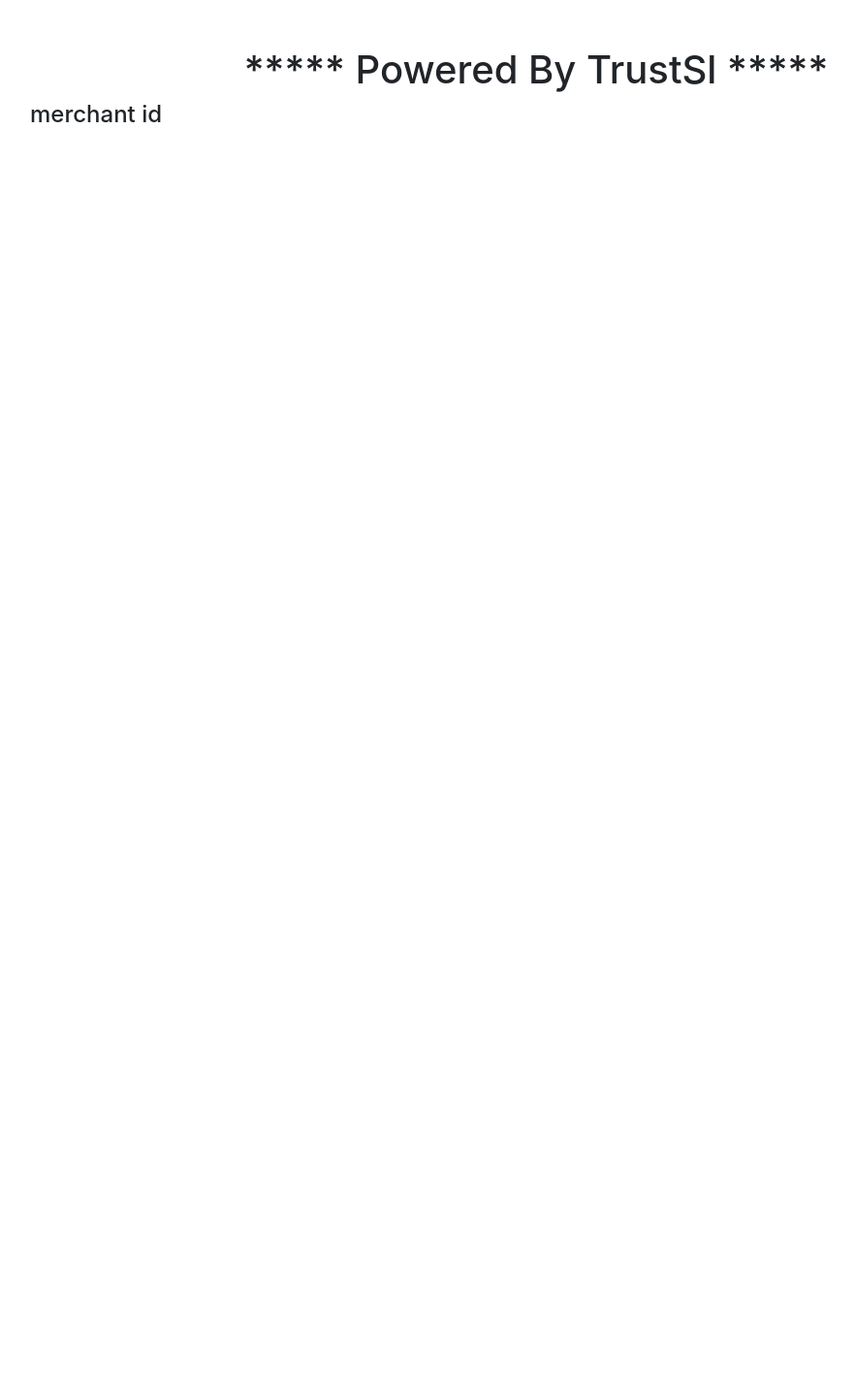
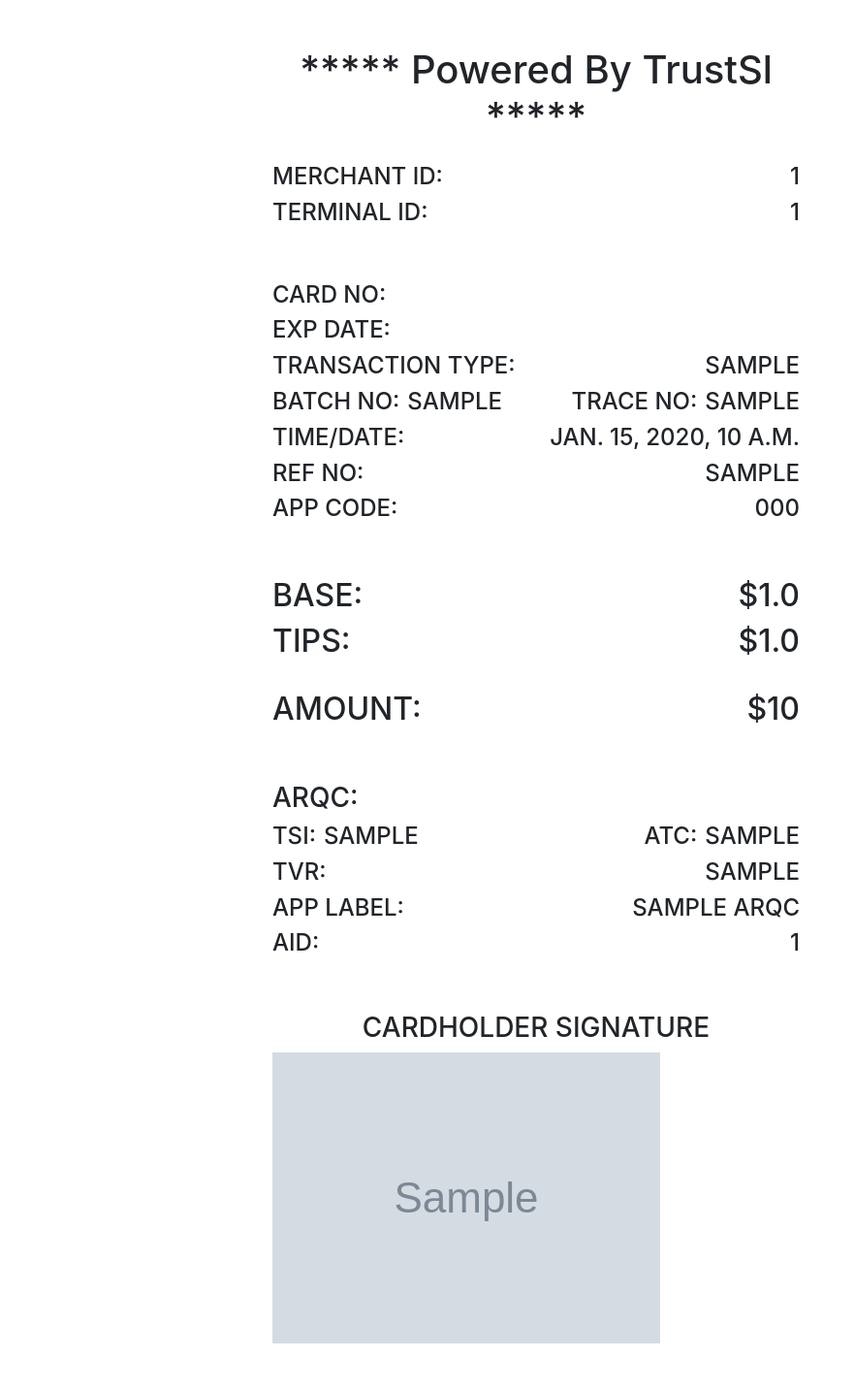
Before and after one commit to spotlightgroup/trustsl-manager, a Django app: template api/templates/api/receipt.html in a window 1280 px wide. Shown: the whole page at 97% size, without its empty margins (87-969 px from the left). Before the commit the page ends 126 px from the top, so only its background shows below. Run offline with Django 3.2, Linux system fonts and the light colour scheme; tables that the repository leaves empty hold one stand-in row (values such as "Sample post"); the template is opened without the code that fills it: values that come from a table or form of the project are taken from there, most other values are stand-ins (such as "Sample title", 1, 10 or a date in 2020); grey boxes marked "Sample" are stand-in pictures; some libraries are stand-ins or nearby versions.

Commit message:
FEAT add receipt view route

```diff
--- a/api/models.py
+++ b/api/models.py
@@ -9,23 +9,14 @@
     email = models.EmailField()
     phone = models.CharField(max_length=16)
 
-    def __str__(self):
-        return self.email
-
 
 class Terminal(models.Model):
     id = models.CharField(max_length=200, primary_key=True)
-
-    def __str__(self):
-        return self.id
 
 
 class Card(models.Model):
     no = models.CharField(max_length=200, primary_key=True)
     exp_date = models.DateField('Exp Date')
-
-    def __str__(self):
-        return self.no
 
 
 class ARQC(models.Model):
@@ -34,9 +25,6 @@
     TVR = models.CharField(max_length=10)
     AID = models.CharField(max_length=16)
     app_label = models.CharField(max_length=50)
-
-    def __str__(self):
-        return self.app_label
 
 
 class Transaction(models.Model):
@@ -48,8 +36,8 @@
     app_code = models.CharField(max_length=6)
     base = models.FloatField()
     tips = models.FloatField()
-    signature_img = models.ImageField(upload_to='media/imgs/signatures')
-    receiptPDF = models.FileField(upload_to='media/PDFs')
+    signature_img = models.ImageField(upload_to='imgs/signatures')
+    receiptPDF = models.FileField(upload_to='PDFs')
     arqc = models.ForeignKey(
         ARQC, on_delete=models.CASCADE, default=1)
     card = models.ForeignKey(
@@ -58,6 +46,3 @@
         Terminal, on_delete=models.CASCADE, default=1)
     merchant = models.ForeignKey(
         Merchant, on_delete=models.CASCADE, default=1)
-
-    def __str__(self):
-        return self.base
--- a/api/templates/api/receipt.html
+++ b/api/templates/api/receipt.html
@@ -10,12 +10,110 @@
     <link rel="stylesheet" href="https://stackpath.bootstrapcdn.com/bootstrap/4.2.1/css/bootstrap.min.css" integrity="sha384-GJzZqFGwb1QTTN6wy59ffF1BuGJpLSa9DkKMp0DgiMDm4iYMj70gZWKYbI706tWS"
         crossorigin="anonymous">
 
-    <title>Hello, world!</title>
+    <title>Receipt Information!</title>
 </head>
 
-<body class="container p-5">
-    <h1 class="text-center text-capitalize">***** Powered By TrustSl *****</h1>
-    <h4><span>merchant id</span></h4>
+<body class="container p-5 w-50">
+    <h1 class="text-center text-capitalize mb-4">***** Powered By TrustSl *****</h1>
+
+    <div class="d-flex w-100 justify-content-between">
+        <h4 class="text-uppercase">merchant id: </h4>
+        <h4>{{receipt_data.merchant.id}}</h4>
+    </div>
+
+    <div class="d-flex w-100 justify-content-between">
+        <h4 class="text-uppercase">terminal id: </h4>
+        <h4>{{receipt_data.terminal.id}}</h4>
+    </div>
+    <br>
+    <br>
+    <div class="d-flex w-100 justify-content-between">
+        <h4 class="text-uppercase">card no: </h4>
+        <h4>{{receipt_data.card.no}}</h4>
+    </div>
+
+    <div class="d-flex w-100 justify-content-between">
+        <h4 class="text-uppercase">exp date: </h4>
+        <h4>{{receipt_data.card.exp_date}}</h4>
+    </div>
+
+    <div class="d-flex w-100 justify-content-between">
+        <h4 class="text-uppercase">transaction type: </h4>
+        <h4 class="text-uppercase">{{receipt_data.type}}</h4>
+    </div>
+
+    <div class="d-flex justify-content-between">
+        <div class="d-flex justify-content-between">
+            <h4 class="text-uppercase">batch no: </h4>
+            <h4 class="pl-2 text-uppercase">{{receipt_data.batch_no}}</h4>
+        </div>
+
+        <div class="d-flex justify-content-between">
+            <h4 class="text-uppercase">trace no: </h4>
+            <h4 class="pl-2 text-uppercase">{{receipt_data.trace_no}}</h4>
+        </div>
+    </div>
+    <div class="d-flex justify-content-between">
+        <h4 class="text-uppercase">time/date: </h4>
+        <h4 class="pl-2 text-uppercase">{{receipt_data.date}}</h4>
+    </div>
+    <div class="d-flex justify-content-between">
+        <h4 class="text-uppercase">ref no: </h4>
+        <h4 class="pl-2 text-uppercase">{{receipt_data.ref_no}}</h4>
+    </div>
+    <div class="d-flex justify-content-between">
+        <h4 class="text-uppercase">app code: </h4>
+        <h4 class="pl-2 text-uppercase">{{receipt_data.app_code}}</h4>
+    </div>
+    <br>
+    <br>
+    <div class="d-flex justify-content-between">
+        <h2 class="text-uppercase">base: </h2>
+        <h2 class="pl-2 text-uppercase">${{receipt_data.base}}</h2>
+    </div>
+    <div class="d-flex justify-content-between">
+        <h2 class="text-uppercase">tips: </h2>
+        <h2 class="pl-2 text-uppercase">${{receipt_data.tips}}</h2>
+    </div>
+    <br>
+    <div class="d-flex justify-content-between">
+        <h2 class="text-uppercase">amount: </h2>
+        <h2 class="pl-2 text-uppercase">${{ amount}}</h2>
+    </div>
+    <br>
+    <br>
+    <h3>ARQC:</h3>
+
+    <div class="row">
+        <div class="d-flex col-6 justify-content-start">
+            <h4 class="text-uppercase">TSI: </h4>
+            <h4 class="pl-2 text-uppercase">{{receipt_data.arqc.TSI}}</h4>
+        </div>
+        <div class="d-flex col-6 justify-content-end">
+            <h4 class="text-uppercase">ATC: </h4>
+            <h4 class="pl-2 text-uppercase">{{receipt_data.arqc.ATC}}</h4>
+        </div>
+    </div>
+    <div class="d-flex justify-content-between">
+        <h4 class="text-uppercase">TVR: </h4>
+        <h4 class="pl-2 text-uppercase">{{receipt_data.arqc.TVR}}</h4>
+    </div>
+    <div class="d-flex justify-content-between">
+        <h4 class="text-uppercase">app label: </h4>
+        <h4 class="pl-2 text-uppercase">{{receipt_data.arqc.app_label}}</h4>
+    </div>
+    <div class="d-flex justify-content-between">
+        <h4 class="text-uppercase">AID: </h4>
+        <h4 class="pl-2 text-uppercase">{{receipt_data.arqc.AID}}</h4>
+    </div>
+    <br>
+    <br>
+    <div class="card-holder">
+        <h3 class="text-uppercase text-center">
+            cardholder signature
+        </h3>
+        <img src="{{ receipt_data.signature_img }}" alt="">
+    </div>
     <!-- Optional JavaScript -->
     <!-- jQuery first, then Popper.js, then Bootstrap JS -->
     <script src="https://code.jquery.com/jquery-3.3.1.slim.min.js" integrity="sha384-q8i/X+965DzO0rT7abK41JStQIAqVgRVzpbzo5smXKp4YfRvH+8abtTE1Pi6jizo"
--- a/api/views.py
+++ b/api/views.py
@@ -12,5 +12,6 @@
     template = loader.get_template('api/receipt.html')
     context = {
         'receipt_data': transaction,
+        'amount': transaction.base + transaction.tips,
     }
     return HttpResponse(template.render(context, request))
--- a/main/settings.py
+++ b/main/settings.py
@@ -14,7 +14,7 @@
 
 # Build paths inside the project like this: os.path.join(BASE_DIR, ...)
 BASE_DIR = os.path.dirname(os.path.dirname(os.path.abspath(__file__)))
-
+REPOSITORY_ROOT = os.path.dirname(BASE_DIR)
 
 # Quick-start development settings - unsuitable for production
 # See https://docs.djangoproject.com/en/1.11/howto/deployment/checklist/
@@ -142,8 +142,10 @@
 # https://docs.djangoproject.com/en/1.11/howto/static-files/
 
 STATIC_URL = '/static/'
+STATIC_ROOT = os.path.join(REPOSITORY_ROOT, 'static/')
 
-STATIC_ROOT = os.path.join(BASE_DIR, 'static')
+MEDIA_URL = '/media/'
+MEDIA_ROOT = os.path.join(REPOSITORY_ROOT, 'media/')
 
 ANGULAR_APP_DIR = os.path.join(BASE_DIR, 'client/dist/client')
 
```
Also changed, not shown: api/migrations/0001_initial.py, 1 other file.
